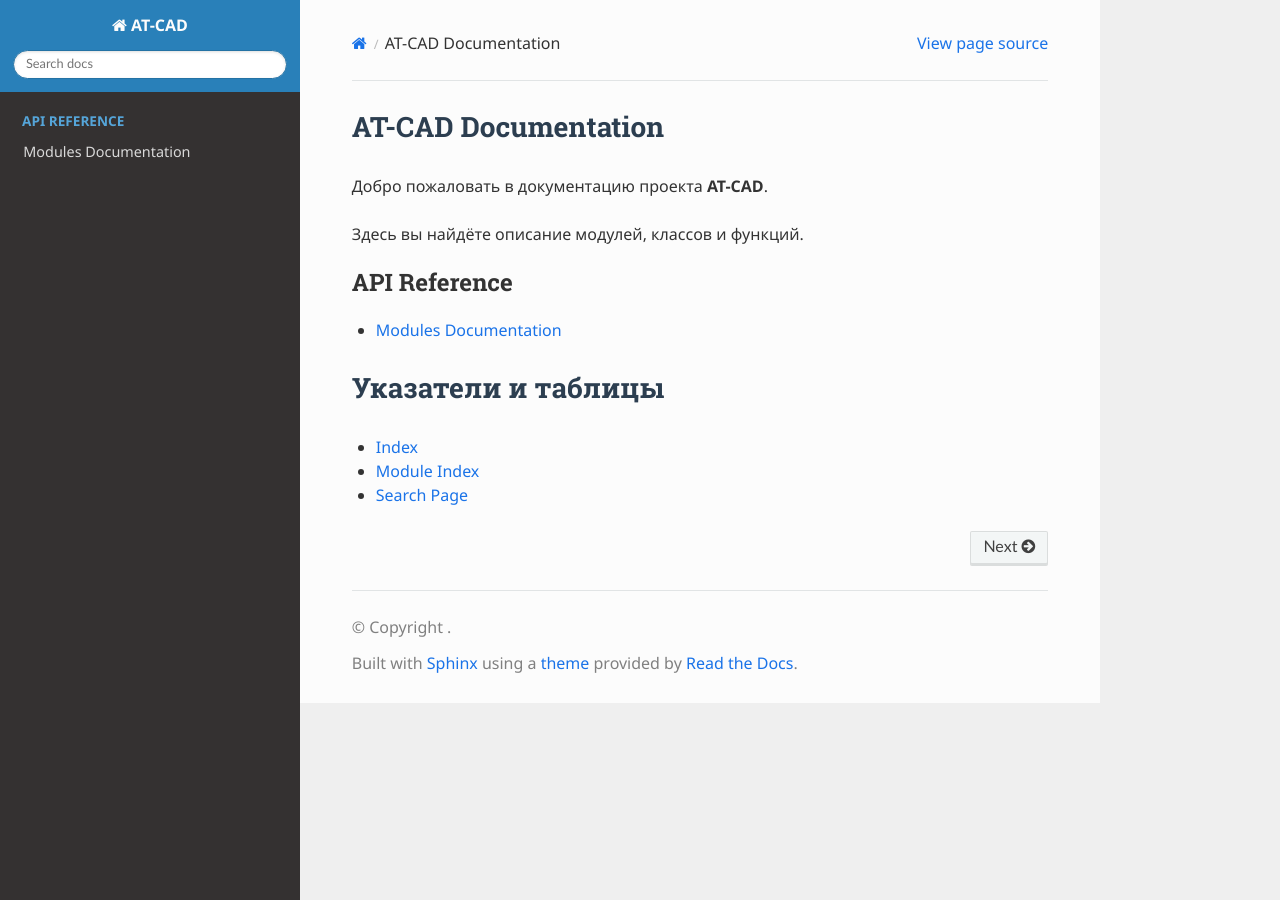
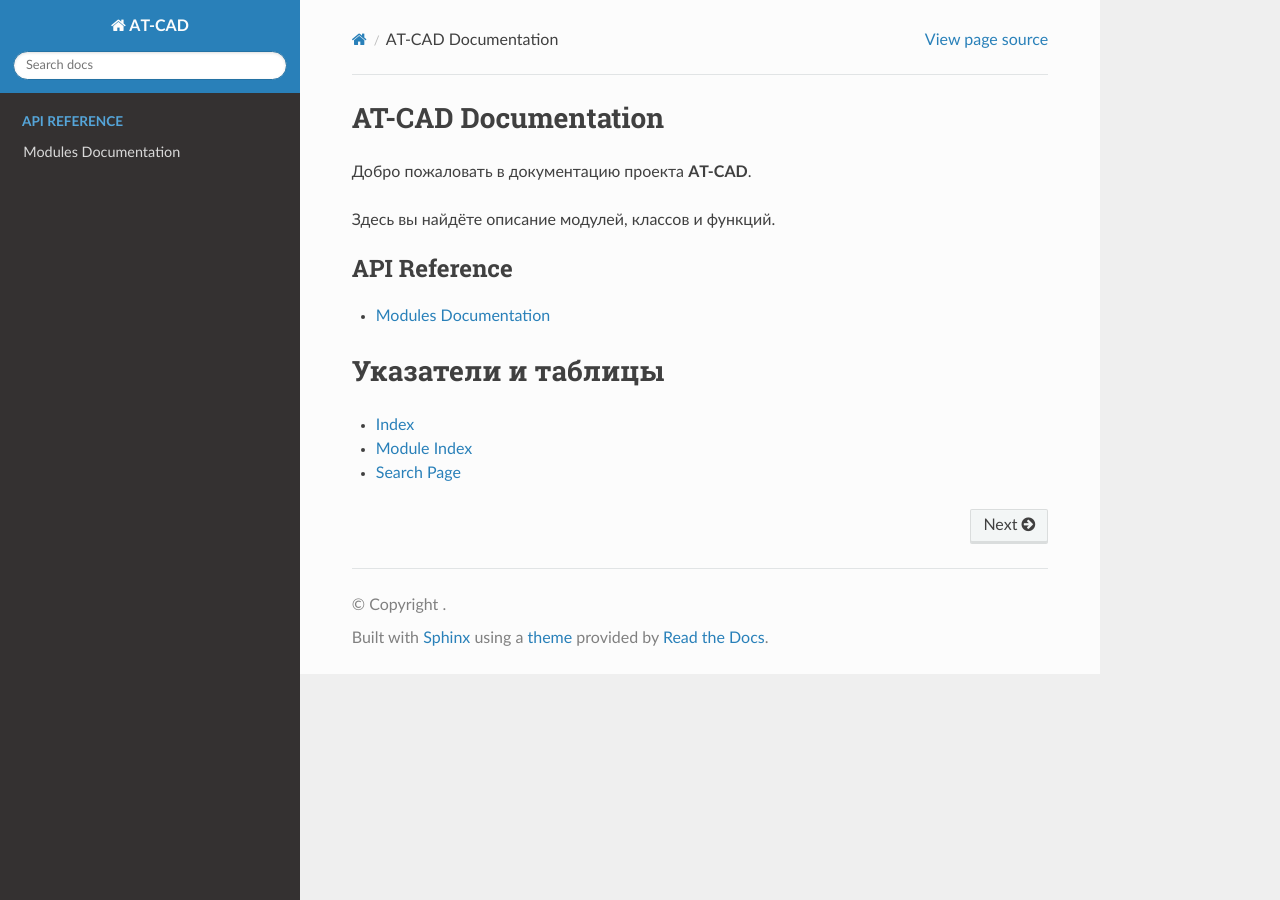
Before and after one commit to barmakon4ik1/AT-CAD, a Sphinx documentation site: the page built from docs/index.rst, in a window 1280 px wide. Built offline with Sphinx 7.4.7 and the Read the Docs theme 3.1.0, drawn with Linux system fonts in a browser that asks for light colours.

Commit message:
Docs added

```diff
--- a/docs/conf.py
+++ b/docs/conf.py
@@ -1,5 +1,6 @@
 import os
 import sys
+import sphinx_rtd_theme
 sys.path.insert(0, os.path.abspath('..'))
 
 project = 'AT-CAD'
@@ -18,10 +19,13 @@
 
 language = 'en'
 
-# --- HTML Options ---
-html_theme = 'sphinx_rtd_theme'  # современный стиль
+
+# -- Options for HTML output -------------------------------------------------
+
+html_theme = 'sphinx_rtd_theme'
+html_theme_path = [sphinx_rtd_theme.get_html_theme_path()]
+
 html_static_path = ['_static']
-html_css_files = ['custom.css']  # для своего стиля
 html_theme_options = {
     'navigation_depth': 4,
     'collapse_navigation': False,
```
Also changed, not shown: 1 other file.
